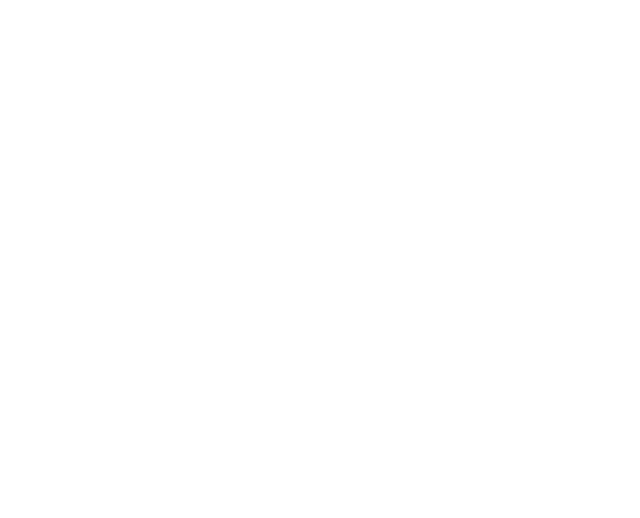
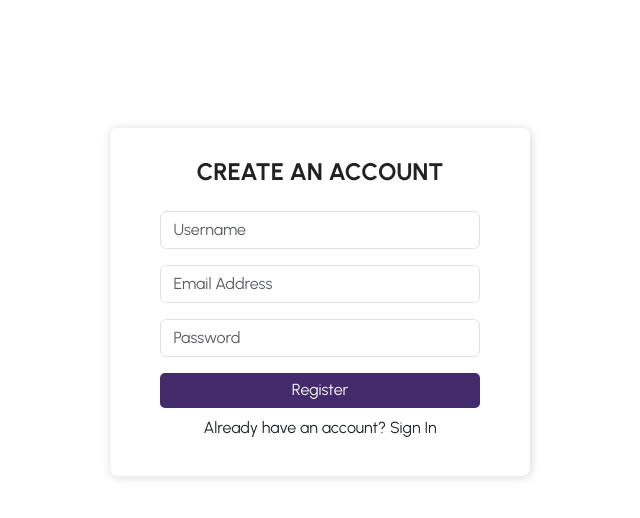
Before and after one commit to maryam-zafarr/ecommerce-client, a React (Create React App) app: page /register in a window 1280 px wide. Shown: the top 518 px of the page, without its empty margins (320-960 px from the left). Built offline with nearby package versions, Linux system fonts and the light colour scheme.

Commit message:
Created form for signup

```diff
--- a/src/App.js
+++ b/src/App.js
@@ -1,7 +1,15 @@
-import { Switch } from "react-router-dom";
+import { Switch, Route } from "react-router-dom";
+import Register from "./components/Auth/Register";
+import "bootstrap/dist/css/bootstrap.min.css";
 
 const App = () => {
-  return <Switch></Switch>;
+  return (
+    <Switch>
+      <Route path="/register">
+        <Register />
+      </Route>
+    </Switch>
+  );
 };
 
 export default App;
--- /dev/null
+++ b/src/components/Auth/Register.jsx
@@ -0,0 +1,101 @@
+import classes from "./Register.module.css";
+import { useFormik } from "formik";
+
+const validate = (values) => {
+  const errors = {};
+
+  if (!values.username) {
+    errors.username = "Required";
+  }
+
+  if (!values.email) {
+    errors.email = "Required";
+  } else if (!/^[A-Z0-9._%+-]+@[A-Z0-9.-]+\.[A-Z]{2,4}$/i.test(values.email)) {
+    errors.email = "Invalid email address";
+  }
+
+  if (!values.password) {
+    errors.password = "Required";
+  } else if (values.password.length < 6) {
+    errors.password = "Must be atleast 6 characters";
+  }
+
+  return errors;
+};
+
+const Register = () => {
+  const formik = useFormik({
+    initialValues: {
+      username: "",
+      email: "",
+      password: "",
+    },
+    validate,
+    onSubmit: async (values) => {
+      console.log(values);
+    },
+  });
+
+  return (
+    <div className={classes.formContainer}>
+      <form onSubmit={formik.handleSubmit} className={classes.authForm}>
+        <div className={classes.authFormContent}>
+          <h2 className={classes.authFormTitle}>CREATE AN ACCOUNT</h2>
+          <div className="form-group mt-3">
+            <input
+              id="username"
+              name="username"
+              placeholder="Username"
+              className="form-control mt-1"
+              type="text"
+              onChange={formik.handleChange}
+              onBlur={formik.handleBlur}
+              value={formik.values.username}
+            />
+            {formik.touched.username && formik.errors.username ? (
+              <div>{formik.errors.username}</div>
+            ) : null}
+          </div>
+          <div className="form-group mt-3">
+            <input
+              id="email"
+              name="email"
+              placeholder="Email Address"
+              className="form-control mt-1"
+              type="email"
+              onChange={formik.handleChange}
+              onBlur={formik.handleBlur}
+              value={formik.values.email}
+            />
+            {formik.touched.email && formik.errors.email ? (
+              <div>{formik.errors.email}</div>
+            ) : null}
+          </div>
+          <div className="form-group mt-3">
+            <input
+              id="password"
+              name="password"
+              placeholder="Password"
+              className="form-control mt-1"
+              type="password"
+              onChange={formik.handleChange}
+              onBlur={formik.handleBlur}
+              value={formik.values.password}
+            />
+            {formik.touched.password && formik.errors.password ? (
+              <div>{formik.errors.password}</div>
+            ) : null}
+          </div>
+          <div className="d-grid gap-2 mt-3">
+            <button type="submit" className={classes.actionBtn}>
+              Register
+            </button>
+            <p className="text-center">Already have an account? Sign In</p>
+          </div>
+        </div>
+      </form>
+    </div>
+  );
+};
+
+export default Register;
--- /dev/null
+++ b/src/components/Auth/Register.module.css
@@ -0,0 +1,41 @@
+.formContainer {
+  margin-top: 10%;
+  display: flex;
+  justify-content: center;
+}
+
+.authForm {
+  width: 420px;
+  box-shadow: rgb(0 0 0 / 16%) 1px 1px 10px;
+  padding-top: 30px;
+  padding-bottom: 20px;
+  border-radius: 8px;
+  background-color: white;
+}
+
+.authFormContent {
+  padding-left: 12%;
+  padding-right: 12%;
+}
+
+.authFormTitle {
+  text-align: center;
+  margin-bottom: 1em;
+  font-size: 24px;
+  color: rgb(34, 34, 34);
+  font-weight: 800;
+}
+
+label {
+  font-size: 14px;
+  font-weight: 600;
+  color: rgb(34, 34, 34);
+}
+
+.actionBtn {
+  border: none;
+  border-radius: 5px;
+  height: 35px;
+  color: white;
+  background-color: #432a6a;
+}
```
